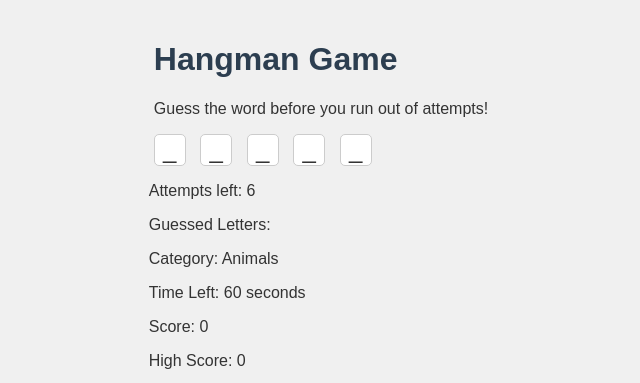
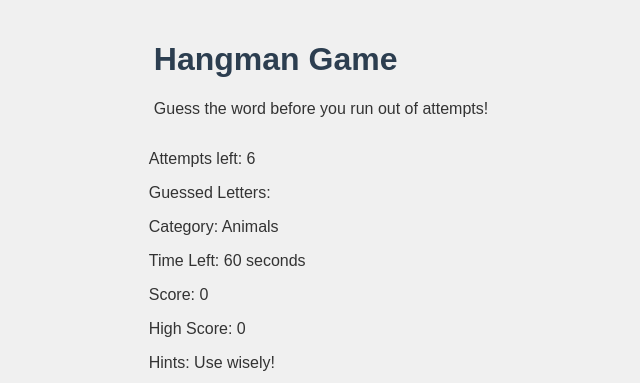
Before and after one commit to Gaben/games, a plain HTML site: page index.html in a window 1280 px wide. Shown: the top 383 px of the page, without its empty margins (319-959 px from the left). Drawn offline with Linux system fonts and the light colour scheme.

Commit message:
update index

```diff
--- a/index.html
+++ b/index.html
@@ -12,13 +12,7 @@
       <p>Guess the word before you run out of attempts!</p>
     </header>
     <main class="game-container">
-      <div class="word-display">
-        <span class="letter">_</span>
-        <span class="letter">_</span>
-        <span class="letter">_</span>
-        <span class="letter">_</span>
-        <span class="letter">_</span>
-      </div>
+      <div class="word-display"></div>
       <div class="attempts">
         <p>Attempts left: <span class="attempts-left">6</span></p>
       </div>
```
